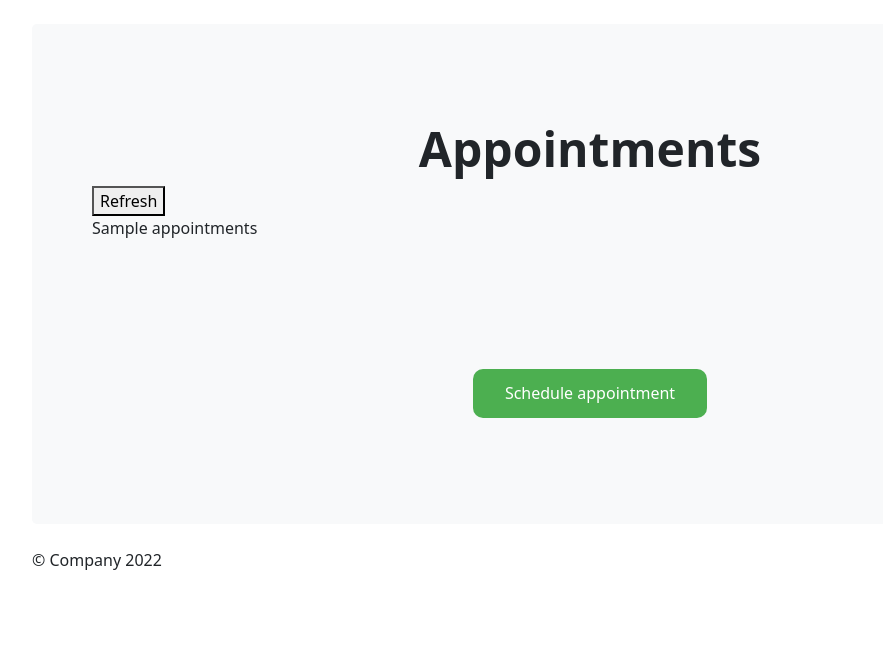
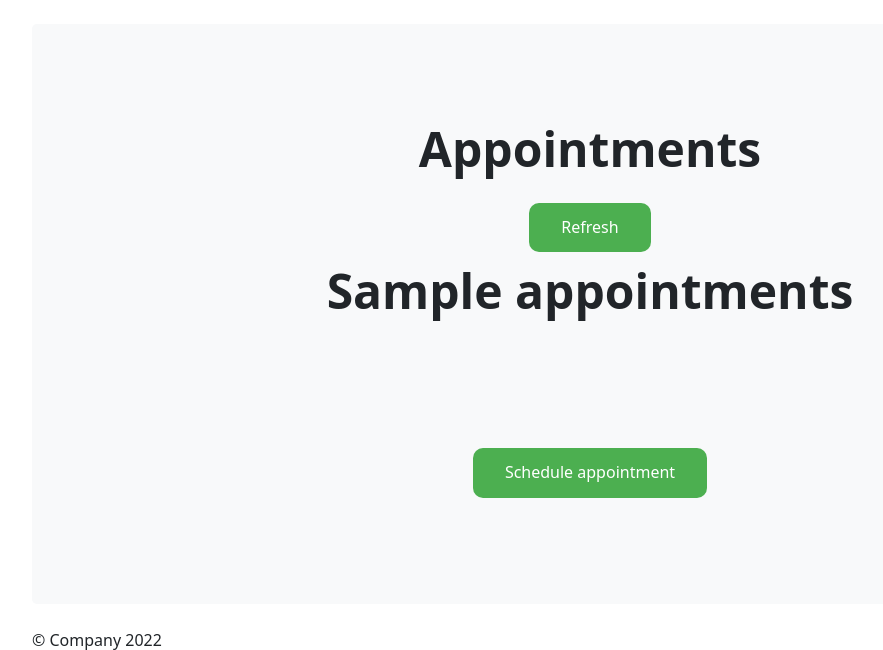
Before and after one commit to mylp/hospital, a Flask app: template templates/appointment.html in a window 1280 px wide. Shown: the part 73-723 px from the top of the page, without its empty margins (50-933 px from the left). Run offline with Flask 3, Linux system fonts and the light colour scheme; the template is opened without the code that fills it: most values are stand-ins (such as "Sample title", 1, 10 or a date in 2020).

Commit message:
Format refresh

```diff
--- a/templates/appointment.html
+++ b/templates/appointment.html
@@ -38,10 +38,12 @@
 		<div class="p-5 mb-4 bg-light rounded-3">
 			<div class="container-fluid py-5">
 				<h3 class="display-5 fw-bold text-center">Appointments</h3>
-				<form id="form-refresh" action="/api/refreshAppointment" method="POST">
-					<button type="refresh" type="button">Refresh</button>
-				</form>
-				<div class="appointment"> <p>{{ appointments }}</p> </div>
+					<form id="form-refresh" action="/api/refreshAppointment" method="POST">
+						<h3 class="display-5 fw-bold text-center">
+							<button class="button">Refresh</button>
+							<p>{{appointments}}</p>
+						</h3>
+					</form>
 			</div>
 			<div class="container-fluid py-5">
 				<div class="display-5 fw-bold text-center">
```
